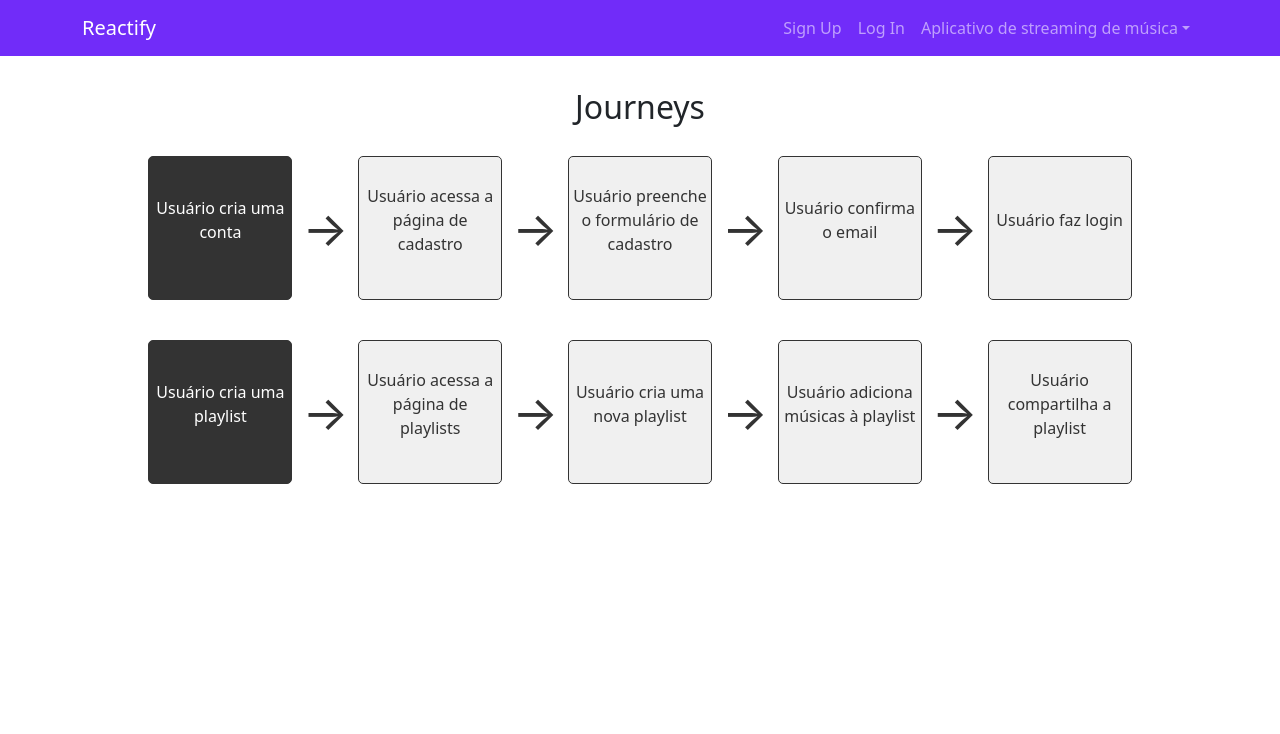
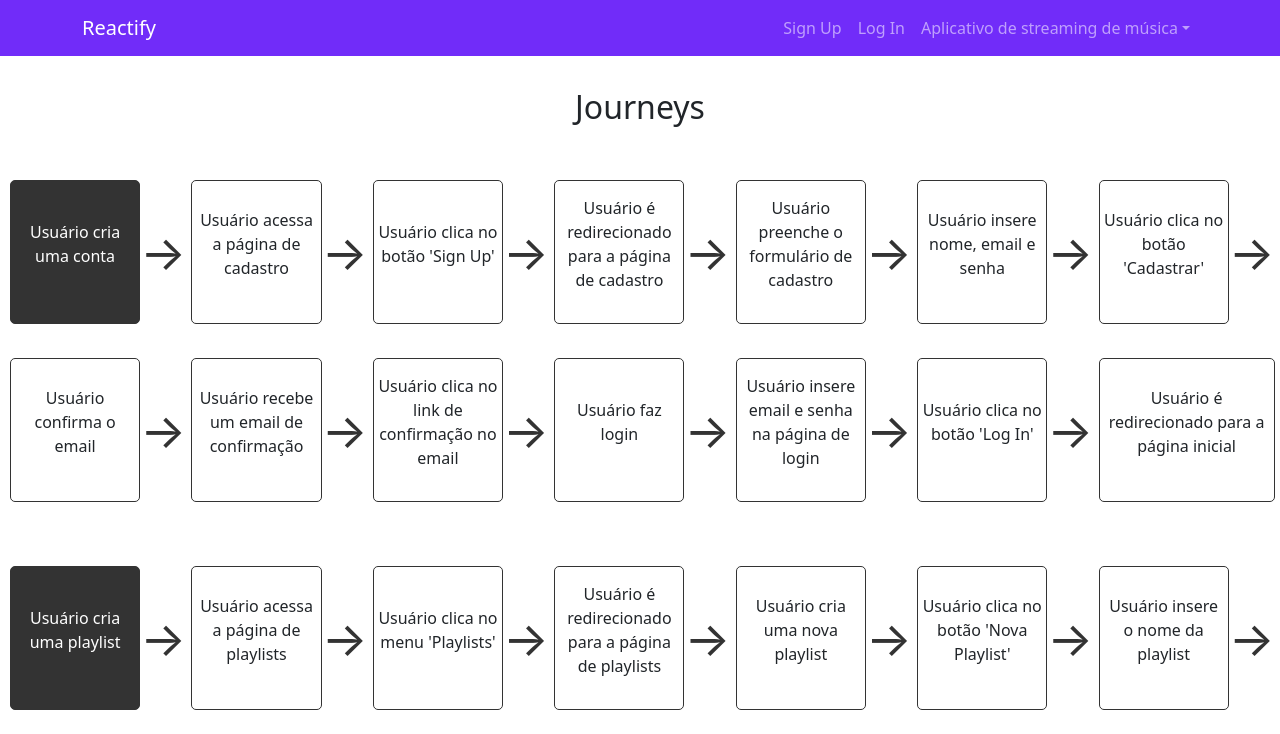
Before and after one commit to LumaGabriela/reactify-demo, a React (Create React App) app: page /journeys in a window 1280 px wide. Shown: the top 734 px of the page. Built offline with nearby package versions, Linux system fonts and the light colour scheme.

Commit message:
Update journeys layout

```diff
--- a/src/App.js
+++ b/src/App.js
@@ -23,130 +23,65 @@ const App = () => {
       visaoGeral: "Aplicação capaz de realizar streaming de músicas, com a possibilidade de criar playlists e compartilhar com amigos.",
       key: "key",
       goalSketch: [
-        {
-          step: 1,
-          description: "Definir os requisitos do aplicativo",
-          tasks: [
-            "Reunir requisitos funcionais e não funcionais",
-            "Identificar as partes interessadas",
-            "Criar um documento de especificação de requisitos"
-          ]
-        },
-        {
-          step: 2,
-          description: "Desenhar a interface do usuário",
-          tasks: [
-            "Criar wireframes para as principais telas",
-            "Desenvolver protótipos de alta fidelidade",
-            "Realizar testes de usabilidade"
-          ]
-        },
-        {
-          step: 3,
-          description: "Implementar a funcionalidade de streaming",
-          tasks: [
-            "Configurar o servidor de streaming",
-            "Desenvolver o player de música",
-            "Integrar o player com o servidor de streaming"
-          ]
-        },
-        {
-          step: 4,
-          description: "Adicionar funcionalidades de playlist",
-          tasks: [
-            "Permitir a criação de playlists",
-            "Implementar a funcionalidade de adicionar/remover músicas",
-            "Desenvolver a funcionalidade de compartilhamento de playlists"
-          ]
-        },
-        {
-          step: 5,
-          description: "Testar e lançar o aplicativo",
-          tasks: [
-            "Realizar testes de integração",
-            "Corrigir bugs encontrados",
-            "Lançar a versão beta para um grupo seleto de usuários",
-            "Lançar a versão final para o público"
-          ]
-        }
+        { step: 0, description: "Definir os requisitos do aplicativo" },
+        { step: 1, description: "Reunir requisitos funcionais e não funcionais" },
+        { step: 2, description: "Identificar as partes interessadas" },
+        { step: 3, description: "Criar um documento de especificação de requisitos" },
+        { step: 4, description: "Desenhar a interface do usuário" },
+        { step: 5, description: "Criar wireframes para as principais telas" },
+        { step: 6, description: "Desenvolver protótipos de alta fidelidade" },
+        { step: 7, description: "Realizar testes de usabilidade" },
+        { step: 8, description: "Implementar a funcionalidade de streaming" },
+        { step: 9, description: "Configurar o servidor de streaming" },
+        { step: 10, description: "Desenvolver o player de música" },
+        { step: 11, description: "Integrar o player com o servidor de streaming" },
+        { step: 12, description: "Adicionar funcionalidades de playlist" },
+        { step: 13, description: "Permitir a criação de playlists" },
+        { step: 14, description: "Implementar a funcionalidade de adicionar/remover músicas" },
+        { step: 15, description: "Desenvolver a funcionalidade de compartilhamento de playlists" },
+        { step: 16, description: "Testar e lançar o aplicativo" },
+        { step: 17, description: "Realizar testes de integração" },
+        { step: 18, description: "Corrigir bugs encontrados" },
+        { step: 19, description: "Lançar a versão beta para um grupo seleto de usuários" },
+        { step: 20, description: "Lançar a versão final para o público" }
       ],
       personas: [],
       journeys: [
         {
           name: "Usuário cria uma conta",
           steps: [
-            {
-              step: 1,
-              description: "Usuário acessa a página de cadastro",
-              tasks: [
-                "Usuário clica no botão 'Sign Up'",
-                "Usuário é redirecionado para a página de cadastro"
-              ]
-            },
-            {
-              step: 2,
-              description: "Usuário preenche o formulário de cadastro",
-              tasks: [
-                "Usuário insere nome, email e senha",
-                "Usuário clica no botão 'Cadastrar'"
-              ]
-            },
-            {
-              step: 3,
-              description: "Usuário confirma o email",
-              tasks: [
-                "Usuário recebe um email de confirmação",
-                "Usuário clica no link de confirmação no email"
-              ]
-            },
-            {
-              step: 4,
-              description: "Usuário faz login",
-              tasks: [
-                "Usuário insere email e senha na página de login",
-                "Usuário clica no botão 'Log In'",
-                "Usuário é redirecionado para a página inicial"
-              ]
-            }
+            { step: 0, description: "Usuário acessa a página de cadastro" },
+            { step: 1, description: "Usuário clica no botão 'Sign Up'" },
+            { step: 2, description: "Usuário é redirecionado para a página de cadastro" },
+            { step: 3, description: "Usuário preenche o formulário de cadastro" },
+            { step: 4, description: "Usuário insere nome, email e senha" },
+            { step: 5, description: "Usuário clica no botão 'Cadastrar'" },
+            { step: 6, description: "Usuário confirma o email" },
+            { step: 7, description: "Usuário recebe um email de confirmação" },
+            { step: 8, description: "Usuário clica no link de confirmação no email" },
+            { step: 9, description: "Usuário faz login" },
+            { step: 10, description: "Usuário insere email e senha na página de login" },
+            { step: 11, description: "Usuário clica no botão 'Log In'" },
+            { step: 12, description: "Usuário é redirecionado para a página inicial" }
           ]
         },
         {
           name: "Usuário cria uma playlist",
           steps: [
-            {
-              step: 1,
-              description: "Usuário acessa a página de playlists",
-              tasks: [
-                "Usuário clica no menu 'Playlists'",
-                "Usuário é redirecionado para a página de playlists"
-              ]
-            },
-            {
-              step: 2,
-              description: "Usuário cria uma nova playlist",
-              tasks: [
-                "Usuário clica no botão 'Nova Playlist'",
-                "Usuário insere o nome da playlist",
-                "Usuário clica no botão 'Criar'"
-              ]
-            },
-            {
-              step: 3,
-              description: "Usuário adiciona músicas à playlist",
-              tasks: [
-                "Usuário pesquisa por músicas",
-                "Usuário clica no botão 'Adicionar' ao lado das músicas desejadas"
-              ]
-            },
-            {
-              step: 4,
-              description: "Usuário compartilha a playlist",
-              tasks: [
-                "Usuário clica no botão 'Compartilhar'",
-                "Usuário escolhe a forma de compartilhamento (link, redes sociais, etc.)",
-                "Usuário envia a playlist para amigos"
-              ]
-            }
+            { step: 0, description: "Usuário acessa a página de playlists" },
+            { step: 1, description: "Usuário clica no menu 'Playlists'" },
+            { step: 2, description: "Usuário é redirecionado para a página de playlists" },
+            { step: 3, description: "Usuário cria uma nova playlist" },
+            { step: 4, description: "Usuário clica no botão 'Nova Playlist'" },
+            { step: 5, description: "Usuário insere o nome da playlist" },
+            { step: 6, description: "Usuário clica no botão 'Criar'" },
+            { step: 7, description: "Usuário adiciona músicas à playlist" },
+            { step: 8, description: "Usuário pesquisa por músicas" },
+            { step: 9, description: "Usuário clica no botão 'Adicionar' ao lado das músicas desejadas" },
+            { step: 10, description: "Usuário compartilha a playlist" },
+            { step: 11, description: "Usuário clica no botão 'Compartilhar'" },
+            { step: 12, description: "Usuário escolhe a forma de compartilhamento (link, redes sociais, etc.)" },
+            { step: 13, description: "Usuário envia a playlist para amigos" }
           ]
         }
       ]
@@ -169,7 +104,6 @@ const App = () => {
       return descriptionModal ? setDescriptionModal(false) : setDescriptionModal(true)
 
     } else if (type === 'journey') {
-      console.log(projectData)
       return journeyModal ? setJourneyModal(false) : setJourneyModal(true)
 
     }
--- a/src/components/modal/Modals.js
+++ b/src/components/modal/Modals.js
@@ -96,19 +96,23 @@ const ProjectDescriptionModal = ({
 }
 
 const JourneyDescriptionModal = ({ projectData, setProjectData, handleRemove, journeyModal, setJourneyModal, modalKey, journeyData }) => {
+  const [jValue, setJValue] = useState('')
   const project = projectData.find(project => project.key === modalKey);
-  const [currentStep, setCurrentStep] = useState({});
+  const [journey, setJourney] = useState(null);
 
-  useEffect(() => {
-    if (project && journeyData.journeyindex !== undefined && journeyData.stepindex !== undefined) {
-      const journey = project.journeys[journeyData.journeyindex];
-      const step = journey.steps[journeyData.stepindex];
-      setCurrentStep(step);
-    }
-  }, [project, journeyData, journeyModal]);
+
+  useEffect(() => {console.log(journeyData)
+    setJourney(project.journeys[journeyData.journeyindex]);
+
+    // console.log(journey)
+
+  }, [journeyData, modalKey]);
+
+
 
   const updateJourney = (field, value) => {
-    if (project && journeyData.journeyindex !== undefined && journeyData.stepindex !== undefined) {
+    console.log(project, journeyData)
+    if ((project && journeyData) !== undefined) {
       const updatedProjectData = projectData.map(proj => {
         if (proj.key === modalKey) {
           const updatedJourneys = proj.journeys.map((journey, jIndex) => {
@@ -127,9 +131,11 @@ const JourneyDescriptionModal = ({ projectData, setProjectData, handleRemove, jo
         }
         return proj;
       });
+      console.log('Updated Project Data:', updatedProjectData);
       setProjectData(updatedProjectData);
     }
   };
+
 
   return (
     <div
@@ -138,14 +144,15 @@ const JourneyDescriptionModal = ({ projectData, setProjectData, handleRemove, jo
     >
       <Modal.Dialog style={{ marginTop: '6rem' }}>
         <Modal.Header closeButton onClick={() => handleRemove('journey')}>
-          <Modal.Title>{project ? project.journeys[journeyData.journeyIndex].name : 'Projeto Não Encontrado'}</Modal.Title>
+
+          {/* <Modal.Title>{project.journeys ? project.journeys[journeyData.journeyIndex].name : 'Projeto Não Encontrado'}</Modal.Title> */}
         </Modal.Header>
 
         <Modal.Body>
-        <Form.Control
+          <Form.Control
             type="text"
-            value={currentStep.name || ''}
-            onChange={(e) => updateJourney('name', e.target.value)}
+            // value={currentStep.name}
+            onChange={(e) => setJValue(e.target.value)}
             placeholder="Nome do passo"
             style={{ cursor: 'text' }}
           />
@@ -154,7 +161,11 @@ const JourneyDescriptionModal = ({ projectData, setProjectData, handleRemove, jo
 
         <Modal.Footer>
           <Button variant="primary"
-            onClick={() => handleRemove('journey')}
+            onClick={() => {
+              updateJourney('description', jValue)
+              handleRemove('journey')
+            }
+            }
           >Salvar</Button>
         </Modal.Footer>
       </Modal.Dialog>
--- a/src/components/projects/Icons.js
+++ b/src/components/projects/Icons.js
@@ -5,7 +5,7 @@ const ProjectIcon = ({projectData, setModalKey, handleRemove}) => {
         <div  className="project-container mt-5">
         {projectData.map((project) => (
             <div key={project.key}
-            className = {`project-item text-center ${project.key} `}
+            className = {`project-item text-center ${project.key}`}
             onClick={() => {
                 setModalKey(project.key)
                 handleRemove('description')
--- a/src/pages/Journeys.css
+++ b/src/pages/Journeys.css
@@ -5,24 +5,42 @@
 
 .journeys-grid {
     display: flex;
-    flex-direction: column;
+    flex-direction: row;
     align-items: center;
     justify-content: center;
     gap: 20px;
+    width: 100%;
+    flex-wrap: wrap;
+    box-sizing: border-box;
 }
 
 .journey {
+    display: flex;
+    gap: 10px;
     padding: 10px;
+    width: 100%;
+    box-sizing: border-box;
 }
 
 .steps-grid {
-    display: flex;
+    display: grid;
+    grid-template-columns: repeat(auto-fill, minmax(10rem, 1fr));
+    grid-template-rows: minmax(9rem, 12rem);
     align-items: center;
     gap: 10px;
+    width: 100%;
+}
+.step-arrow {
+    display: flex;
+    width: 11rem;
+    height: 9rem;
+    flex-direction: row;
+    align-items: center;
+    justify-content: center;
 }
 
 .step {
-    width: 9rem;
+    width: 1 1 9rem;
     height: 9rem;
     display: flex;
     align-items: center;
@@ -40,14 +58,9 @@
     align-items: center;
 }
 
-.step:first-child {
+.step.first-step {
     background-color: #333;
     color: #fff;
-}
-
-.step:not(:first-child) {
-    background-color: #f0f0f0;
-    color: #333;
 }
 
 .step-description {
@@ -57,4 +70,6 @@
 .arrow {
     font-size: 3rem;
     color: #333;
+    display: block;
+
 }
--- a/src/pages/Journeys.js
+++ b/src/pages/Journeys.js
@@ -14,13 +14,20 @@ const Journeys = ({ projectData, setProjectData, handleRemove, journeyModal, set
     const handleClick = (e) => {
         const stepElement = e.target.closest('.step');
         if (stepElement) {
-            const journeyElement = { ...stepElement.dataset }
-            setJourneyData(journeyElement)
-            handleRemove('journey')
+            const journeyElement = {};
+            for (const key in stepElement.dataset) {
+                if (key === 'journeyindex' || key === 'stepindex') {
+                    journeyElement[key] = Number(stepElement.dataset[key]);
+                } else {
+                    journeyElement[key] = stepElement.dataset[key];
+                }
+            }
+            setJourneyData(journeyElement);
+            handleRemove('journey');
         }
-    }
+    };
 
-    useEffect(() => { console.log(journeyData) }, [journeyData])
+    useEffect(() => { console.log(projectData) }, [journeyData])
 
     return (
         <div>
@@ -34,14 +41,19 @@ const Journeys = ({ projectData, setProjectData, handleRemove, journeyModal, set
                         data-journeyIndex={journeyIndex}
                         className="journey">
                         <div className="steps-grid">
-                            <div className="step first-step">
-                                <div className="step-content">
-                                    <p className="step-description">{journey.name}</p>
+                            <div className="step-arrow">
+                                <div className="step first-step">
+                                    <div className="step-content">
+                                        <p className="step-description">{journey.name}</p>
+                                    </div>
+
                                 </div>
+                                <div className="arrow first-step">→</div>
                             </div>
-                            <div className="arrow">→</div>
+
                             {journey.steps.map((step, stepIndex) => (
                                 <React.Fragment key={stepIndex}>
+                                    <div className="step-arrow">
                                     <div
                                         className="step"
                                         data-key={project.key}
@@ -56,6 +68,7 @@ const Journeys = ({ projectData, setProjectData, handleRemove, journeyModal, set
                                     {stepIndex < journey.steps.length - 1 && (
                                         <div className="arrow">→</div>
                                     )}
+                                    </div>
                                 </React.Fragment>
                             ))}
                         </div>
@@ -69,13 +82,14 @@ const Journeys = ({ projectData, setProjectData, handleRemove, journeyModal, set
                     journeyModal={journeyModal}
                     setJourneyModal={setJourneyModal}
                     projectData={projectData}
-                    moidalKey={modalKey}
+                    setProjectData={setProjectData}
+                    modalKey={modalKey}
                     handleRemove={handleRemove}
                     journeyData={journeyData}
                 />
             </div>
         </div>
-    );
-};
+    )
+}
 
-export default Journeys;
+export default Journeys
```
